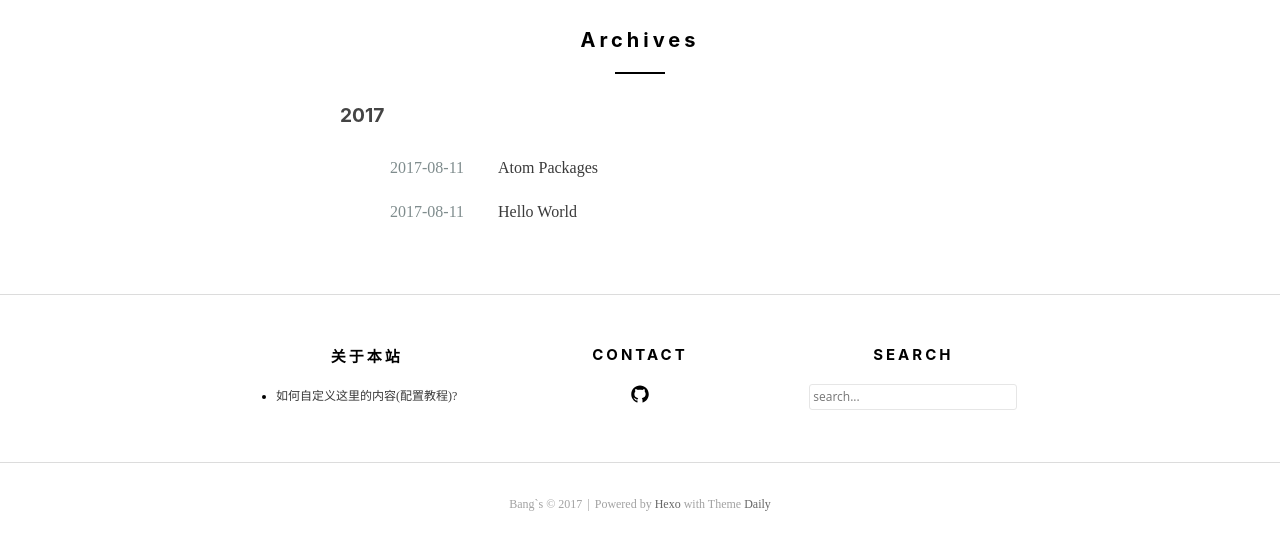
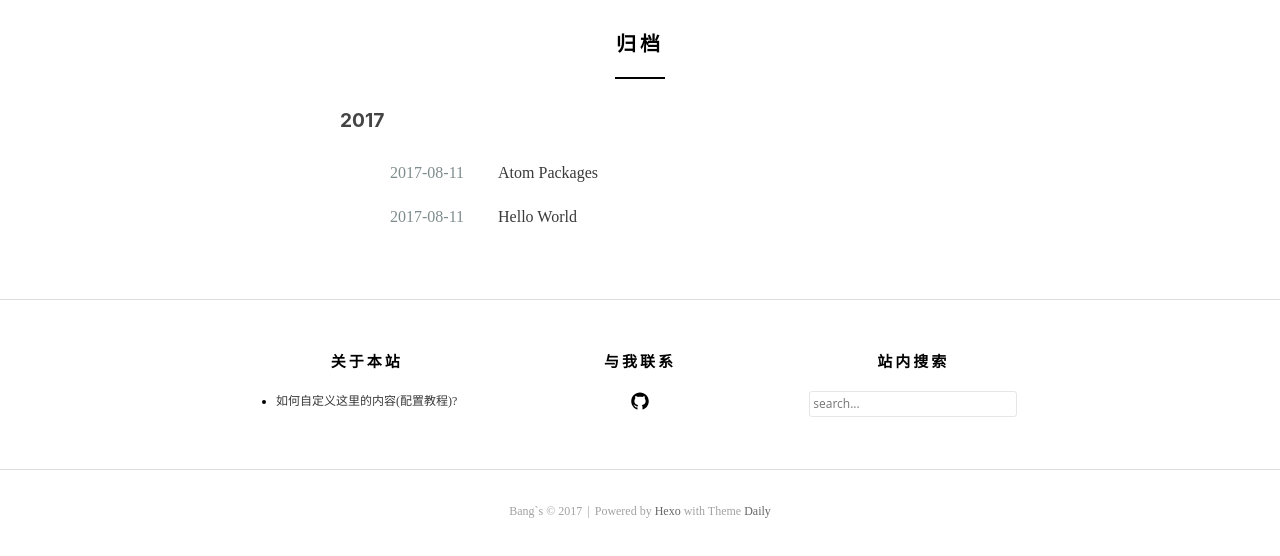
Before and after one commit to markupbang/blog, a plain HTML site: page archives/index.html in a window 1280 px wide. Shown: the part 72-628 px from the top of the page. Drawn offline with Linux system fonts and the light colour scheme.

Commit message:
Site updated: 2017-08-14 11:01:47

```diff
--- a/archives/index.html
+++ b/archives/index.html
@@ -33,7 +33,7 @@
 
   <!-- Title -->
 
-  <title>Archives - Bang`s</title>
+  <title>归档 - Bang`s</title>
 
 
   <link rel="shortcut icon" href="https://hexo.io/icon/favicon-96x96.png">
@@ -110,7 +110,7 @@
 <!-- Main Content -->
 <div class="archive content-area">
   <div class="container">
-    <h1 class="entry-title">Archives</h1>
+    <h1 class="entry-title">归档</h1>
     <div class="row">
       <div class="col-lg-8 col-lg-offset-2 col-md-10 col-md-offset-1">
         <!-- Use lodash to classify posts. See https://lodash.com/docs#groupBy
@@ -165,7 +165,7 @@
     </div>
     <div class="col-1-3">
       <aside>
-        <h1 class="widget-title">Contact</h1>
+        <h1 class="widget-title">与我联系</h1>
         <div class="widget-text">
 
 
@@ -177,7 +177,7 @@
     </div>
     <div class="col-1-3">
       <aside>
-        <h1 class="widget-title">Search</h1>
+        <h1 class="widget-title">站内搜索</h1>
         <div class="widget-text">
           <form onSubmit="return appDaily.submitSearch('')">
             <p>
```
Also changed, not shown: 2017/08/11/atom-packages/index.html (+4 -4 lines), 2017/08/11/hello-world/index.html (+4 -4 lines), archives/2017/08/index.html (+3 -3 lines), archives/2017/index.html (+3 -3 lines), index.html (+2 -2 lines), tags/Atom-Packages/index.html (+2 -2 lines).
